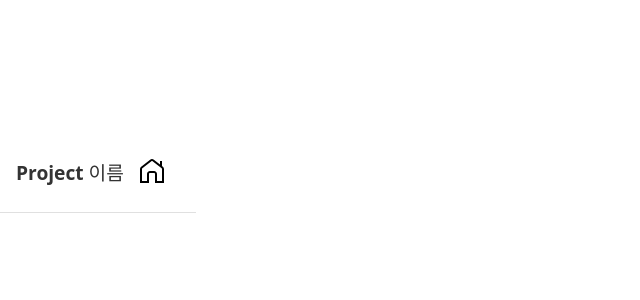
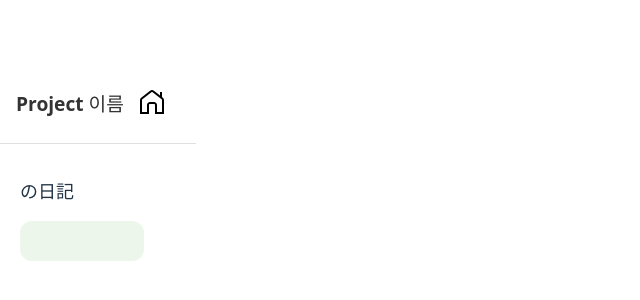
Before and after one commit to Mosic-asia/Project-kiokuSupportService-react-repo, a React app in the folder nikki-ai-project/: page /journal-detail in a window 1280 px wide. Shown: the part 226-526 px from the top of the page, without its empty margins (0-640 px from the left). Built offline with nearby package versions, Linux system fonts and the light colour scheme; the HTML template or start-up script is replaced by a standard one.

Commit message:
📝 Add JournalDetail.css
added css file

```diff
--- a/nikki-ai-project/src/routes/JournalDetail.jsx
+++ b/nikki-ai-project/src/routes/JournalDetail.jsx
@@ -1,4 +1,28 @@
-function JournalDetail() {
+import { useLocation } from 'react-router-dom';
+import '../styles/JournalDetail.css';
 
+function JournalDetail({ date, content, backgroundColor }) {
+    return (
+        <div style={{ padding: '20px' }}>
+            <h2 style={{ fontWeight: 'bold', fontSize: '18px', marginBottom: '16px' }}>
+                {date}の日記
+            </h2>
+            <div
+                style={{
+                    backgroundColor: backgroundColor || '#ECF6EA',
+                    padding: '20px',
+                    borderRadius: '12px',
+                    whiteSpace: 'pre-wrap',
+                    lineHeight: '1.6',
+                    fontSize: '16px',
+                    fontWeight: '500'
+                }}
+            >
+                {content}
+            </div>
+        </div>
+    );
 }
-export default JournalDetail
+
+
+export default JournalDetail;
--- a/nikki-ai-project/src/styles/DiaryCard.css
+++ b/nikki-ai-project/src/styles/DiaryCard.css
@@ -1,7 +1,20 @@
 .diary-card {
     padding: 16px;
     border-radius: 12px;
-    box-shadow: 0 1px 3px rgba(0, 0, 0, 0.05);
     font-weight: bold;
     font-size: 16px;
+    color: #000000;
+    transition: all 0.2s ease;
+    box-shadow: 0 2px 6px rgba(0, 0, 0, 0.05);
+    cursor: pointer;
 }
+
+.diary-card:hover {
+    transform: scale(1.02);
+    box-shadow: 0 4px 10px rgba(0, 0, 0, 0.08);
+}
+
+.diary-card:active {
+    transform: scale(0.98);
+    box-shadow: 0 2px 4px rgba(0, 0, 0, 0.04);
+}
--- /dev/null
+++ b/nikki-ai-project/src/styles/JournalDetail.css
@@ -0,0 +1,20 @@
+.journal-detail-page {
+    padding: 24px;
+    background-color: #ffffff;
+    min-height: 100vh;
+    font-family: 'Arial', sans-serif;
+}
+
+.journal-detail-title {
+    font-size: 24px;
+    font-weight: bold;
+    margin-bottom: 16px;
+}
+
+.journal-content-box {
+    padding: 20px;
+    border-radius: 12px;
+    line-height: 1.6;
+    transition: all 0.3s ease;
+    word-break: break-word;
+}
```
